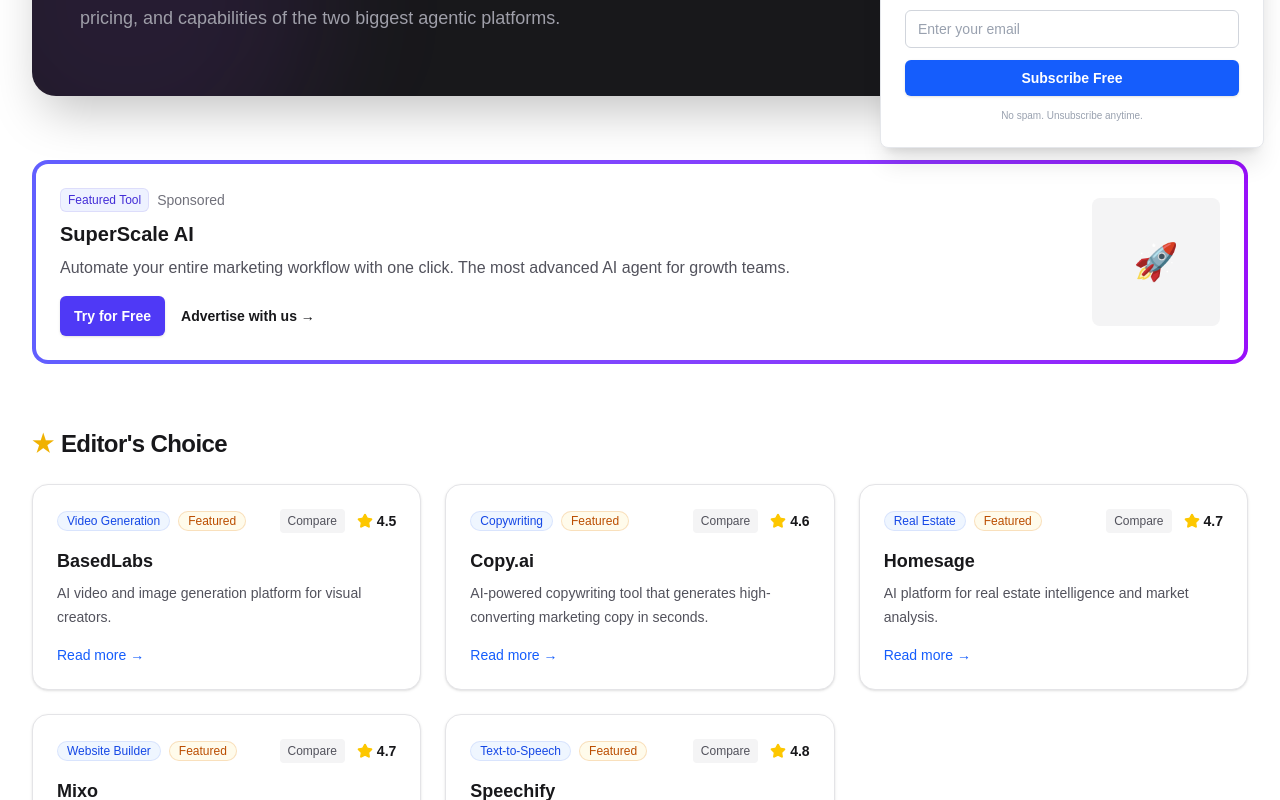
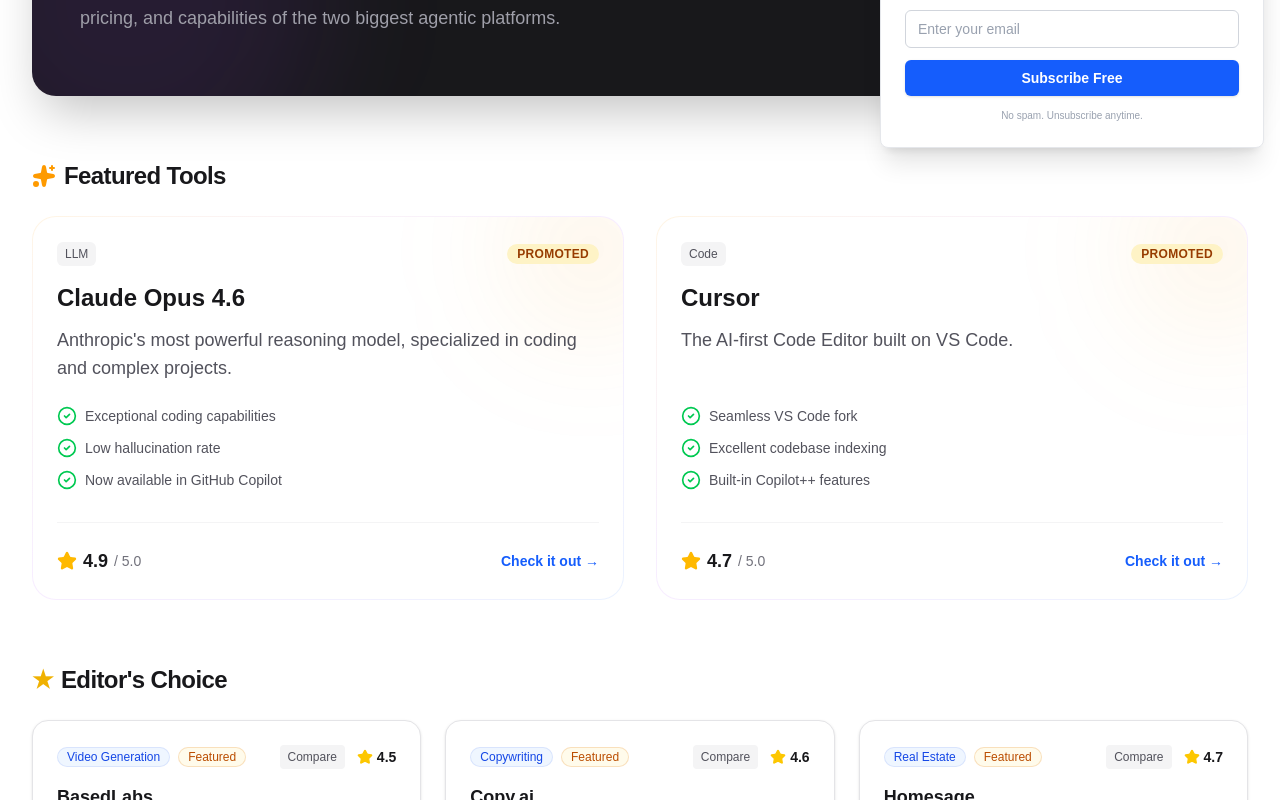
Before and after one commit to yuga-hashimoto/ai-tool-navigator, a Next.js app: page / in a window 1280 px wide. Shown: the part 636-1436 px from the top of the page. Built offline with nearby package versions, Linux system fonts and the light colour scheme.

Commit message:
Jules: Revenue Feature: Add Featured Tools Hero Section

```diff
--- a/content/tools/claude.md
+++ b/content/tools/claude.md
@@ -4,6 +4,7 @@
 category: "LLM"
 description: "Anthropic's most powerful reasoning model, specialized in coding and complex projects."
 rating: 4.9
+promoted: true
 pros:
   - "Exceptional coding capabilities"
   - "Low hallucination rate"
--- a/content/tools/cursor.md
+++ b/content/tools/cursor.md
@@ -4,6 +4,7 @@
 category: "Code"
 description: "The AI-first Code Editor built on VS Code."
 rating: 4.7
+promoted: true
 pros:
   - "Seamless VS Code fork"
   - "Excellent codebase indexing"
--- a/src/app/page.tsx
+++ b/src/app/page.tsx
@@ -1,6 +1,7 @@
 import { getAllTools } from "@/lib/tools";
 import { ToolGrid } from "@/components/ToolGrid";
 import { ToolCard } from "@/components/ToolCard";
+import { FeaturedTools } from "@/components/FeaturedTools";
 import Link from "next/link";
 import { ArrowLeft } from "lucide-react";
 
@@ -55,43 +56,8 @@
           </Link>
         </div>
 
-        {/* Featured Tool Sponsorship Section */}
-        <div className="mb-16">
-          <div className="rounded-2xl bg-gradient-to-r from-indigo-500 to-purple-600 p-1">
-            <div className="flex flex-col md:flex-row items-center justify-between rounded-xl bg-white p-6 dark:bg-zinc-900">
-              <div className="flex-1">
-                <div className="flex items-center gap-x-2">
-                  <span className="inline-flex items-center rounded-md bg-indigo-50 px-2 py-1 text-xs font-medium text-indigo-700 ring-1 ring-inset ring-indigo-700/10 dark:bg-indigo-400/10 dark:text-indigo-400 dark:ring-indigo-400/20">
-                    Featured Tool
-                  </span>
-                  <span className="text-sm text-zinc-500 dark:text-zinc-400">Sponsored</span>
-                </div>
-                <h3 className="mt-2 text-xl font-bold text-zinc-900 dark:text-white">
-                  SuperScale AI
-                </h3>
-                <p className="mt-2 text-base text-zinc-600 dark:text-zinc-300">
-                  Automate your entire marketing workflow with one click. The most advanced AI agent for growth teams.
-                </p>
-                <div className="mt-4 flex items-center gap-x-4">
-                  <a
-                    href="#"
-                    className="rounded-md bg-indigo-600 px-3.5 py-2.5 text-sm font-semibold text-white shadow-sm hover:bg-indigo-500 focus-visible:outline focus-visible:outline-2 focus-visible:outline-offset-2 focus-visible:outline-indigo-600"
-                  >
-                    Try for Free
-                  </a>
-                  <Link href="/advertise" className="text-sm font-semibold leading-6 text-zinc-900 dark:text-white hover:text-indigo-500 transition-colors">
-                    Advertise with us <span aria-hidden="true">→</span>
-                  </Link>
-                </div>
-              </div>
-              <div className="mt-6 md:mt-0 md:ml-8 flex-shrink-0">
-                <div className="h-32 w-32 rounded-lg bg-zinc-100 dark:bg-zinc-800 flex items-center justify-center">
-                   <span className="text-4xl">🚀</span>
-                </div>
-              </div>
-            </div>
-          </div>
-        </div>
+        {/* Featured Tools Section (Promoted) */}
+        <FeaturedTools tools={tools} />
 
         {/* Editor's Choice Section */}
         {editorsChoiceTools.length > 0 && (
--- /dev/null
+++ b/src/components/FeaturedTools.tsx
@@ -0,0 +1,86 @@
+"use client";
+
+import { ToolMetadata } from '@/lib/tools';
+import Link from 'next/link';
+import { Star, Sparkles, CheckCircle2 } from 'lucide-react';
+
+interface FeaturedToolsProps {
+  tools: ToolMetadata[];
+}
+
+export function FeaturedTools({ tools }: FeaturedToolsProps) {
+  const promotedTools = tools.filter((tool) => tool.promoted);
+
+  if (promotedTools.length === 0) {
+    return null;
+  }
+
+  return (
+    <div className="mb-16">
+      <div className="flex items-center gap-2 mb-6">
+        <Sparkles className="h-6 w-6 text-amber-500 fill-amber-500" />
+        <h2 className="text-2xl font-bold tracking-tight text-zinc-900 dark:text-white">
+          Featured Tools
+        </h2>
+      </div>
+
+      <div className="grid grid-cols-1 md:grid-cols-2 gap-8">
+        {promotedTools.map((tool) => (
+          <div
+            key={tool.slug}
+            className="group relative overflow-hidden rounded-3xl bg-gradient-to-br from-amber-500/10 via-purple-500/10 to-blue-500/10 p-[1px] hover:shadow-xl transition-all hover:scale-[1.01]"
+          >
+            <div className="relative h-full rounded-[23px] bg-white dark:bg-zinc-950 p-6 flex flex-col overflow-hidden">
+                {/* Background Glow */}
+                <div className="absolute -right-12 -top-12 h-40 w-40 rounded-full bg-amber-500/10 blur-3xl group-hover:bg-amber-500/20 transition-colors" />
+
+              {/* Promoted Badge */}
+              <div className="absolute top-6 right-6 z-10">
+                <span className="inline-flex items-center rounded-full bg-amber-100 px-2.5 py-0.5 text-xs font-bold text-amber-800 dark:bg-amber-900/30 dark:text-amber-400 uppercase tracking-wide">
+                  Promoted
+                </span>
+              </div>
+
+              <div className="relative z-10 mb-4">
+                <span className="inline-flex items-center rounded-md bg-zinc-100 px-2 py-1 text-xs font-medium text-zinc-600 dark:bg-zinc-800 dark:text-zinc-400">
+                  {tool.category}
+                </span>
+              </div>
+
+              <h3 className="relative z-10 text-2xl font-bold text-zinc-900 dark:text-white mb-3">
+                <Link href={`/tools/${tool.slug}`}>
+                  <span className="absolute inset-0" />
+                  {tool.title}
+                </Link>
+              </h3>
+
+              <p className="relative z-10 text-zinc-600 dark:text-zinc-400 mb-6 flex-grow line-clamp-2 text-lg">
+                {tool.description}
+              </p>
+
+              <div className="relative z-10 space-y-3 mb-8">
+                 {tool.pros && tool.pros.slice(0, 3).map((pro, idx) => (
+                    <div key={idx} className="flex items-start gap-2 text-sm text-zinc-600 dark:text-zinc-300">
+                        <CheckCircle2 className="h-5 w-5 text-green-500 flex-shrink-0" />
+                        <span>{pro}</span>
+                    </div>
+                 ))}
+              </div>
+
+              <div className="relative z-10 mt-auto flex items-center justify-between border-t border-zinc-100 dark:border-zinc-800 pt-6">
+                 <div className="flex items-center gap-1.5">
+                    <Star className="h-5 w-5 fill-amber-400 text-amber-400" />
+                    <span className="text-lg font-bold text-zinc-900 dark:text-white">{tool.rating}</span>
+                    <span className="text-zinc-500 text-sm">/ 5.0</span>
+                 </div>
+                 <span className="text-sm font-semibold text-blue-600 dark:text-blue-400 group-hover:translate-x-1 transition-transform flex items-center gap-1">
+                    Check it out &rarr;
+                 </span>
+              </div>
+            </div>
+          </div>
+        ))}
+      </div>
+    </div>
+  );
+}
--- a/src/lib/tools.ts
+++ b/src/lib/tools.ts
@@ -13,6 +13,7 @@
   pros?: string[];
   cons?: string[];
   affiliate_link: string;
+  promoted?: boolean;
   last_updated?: string;
   verified?: boolean;
   [key: string]: any;
```
